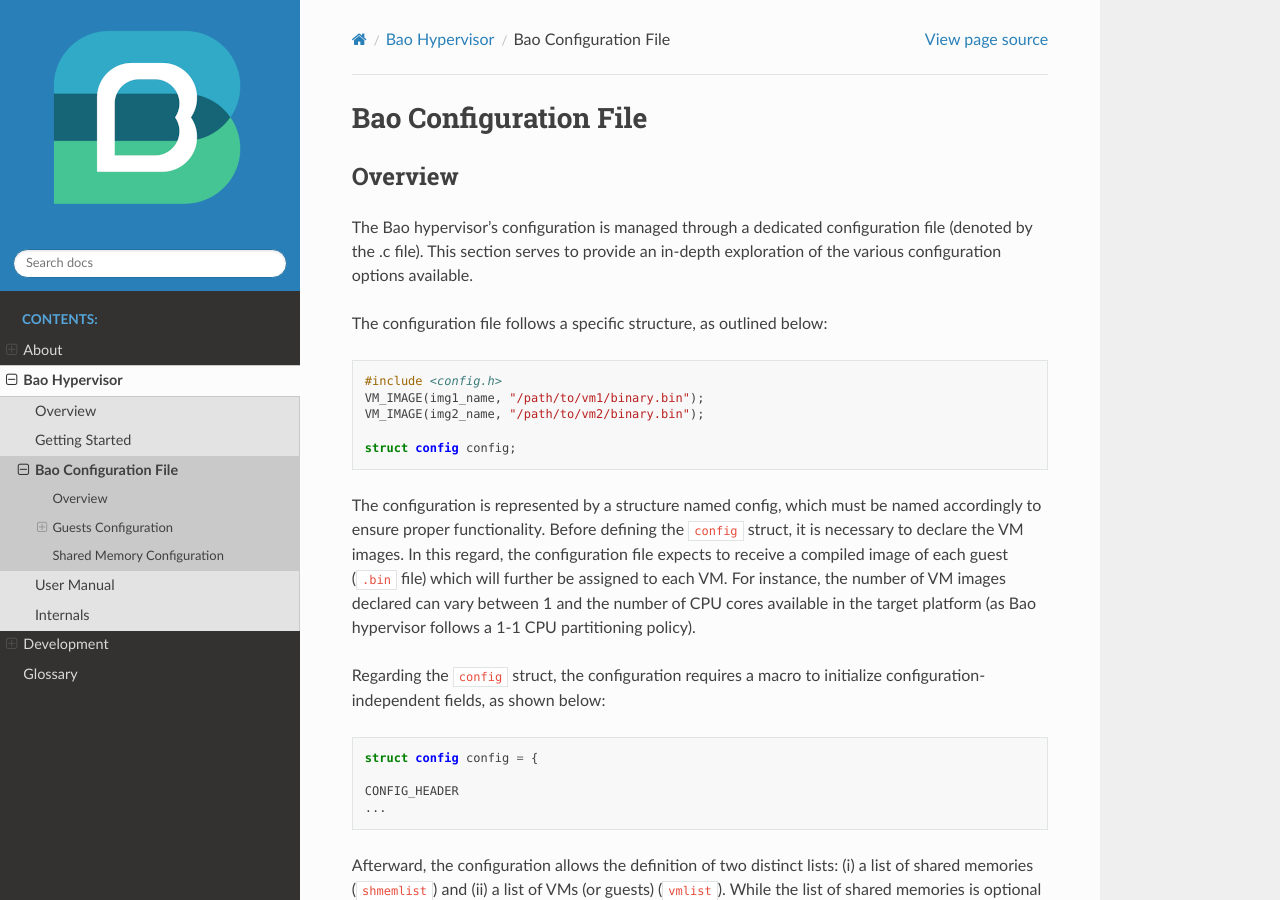
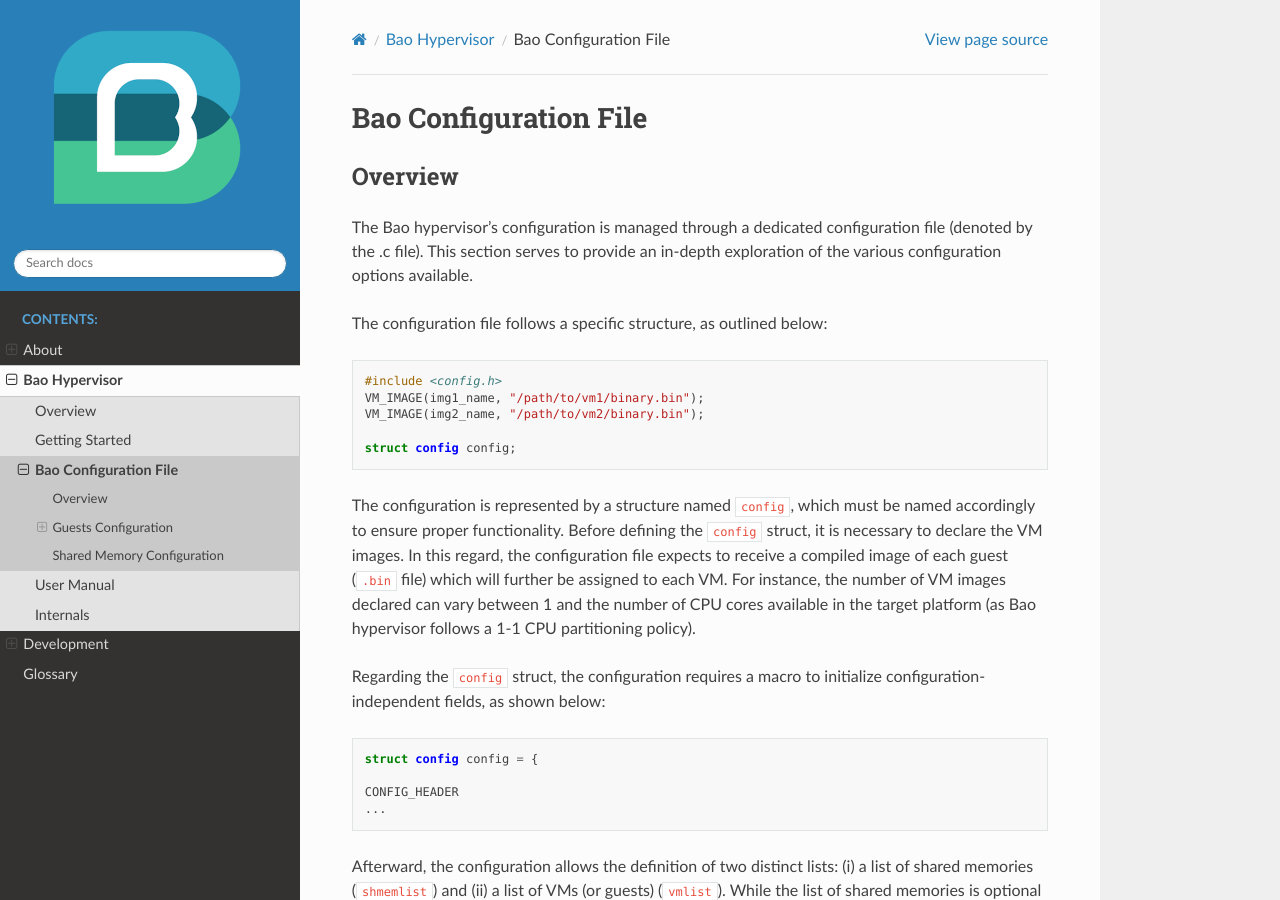
Before and after one commit to bao-project/bao-docs, a Sphinx documentation site: the page built from source/bao_hyp/config.rst, in a window 1280 px wide and 900 px high. Built offline with Sphinx 7.4.7 and the Read the Docs theme 2.0.0, drawn with Linux system fonts in a browser that asks for light colours.

```diff
--- a/source/bao_hyp/config.rst
+++ b/source/bao_hyp/config.rst
@@ -17,7 +17,7 @@
 
     struct config config;
 
-The configuration is represented by a structure named config, which must be
+The configuration is represented by a structure named ``config``, which must be
 named accordingly to ensure proper functionality.
 Before defining the ``config`` struct, it is necessary to declare the VM images.
 In this regard, the configuration file expects to receive a compiled image of
```
